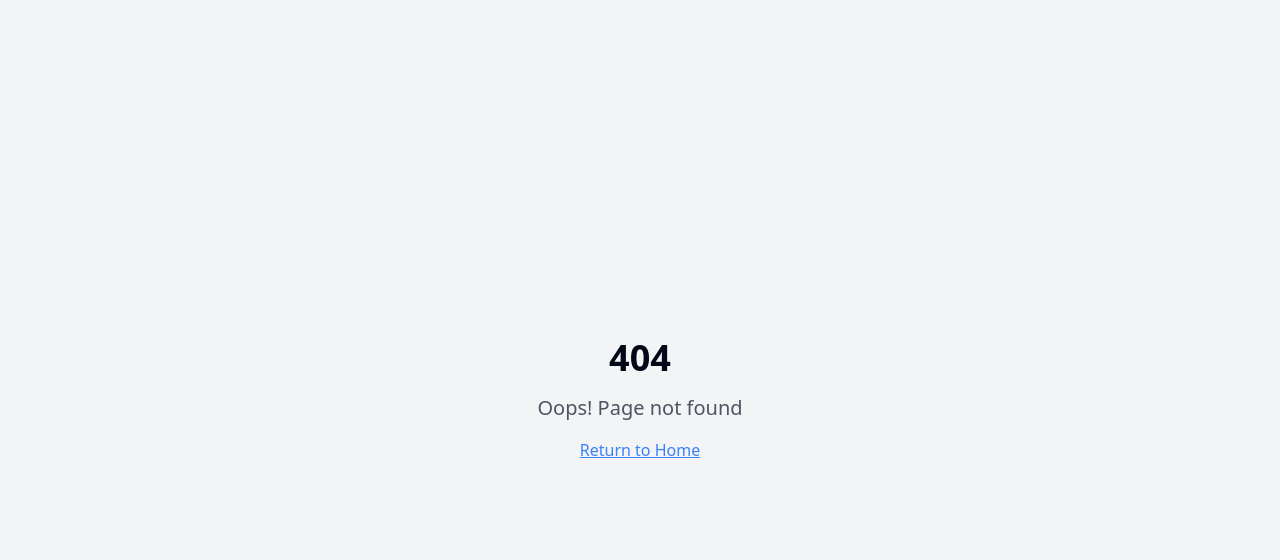
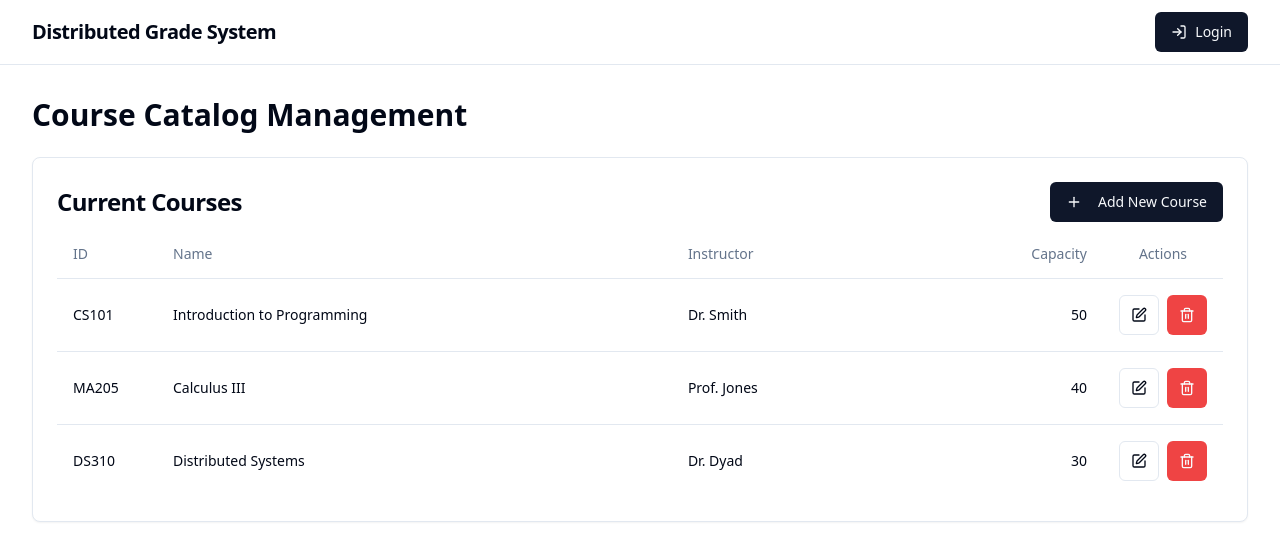
Before and after one commit to houin679/P4STDISCM2, a React (Vite) app: page /faculty/courses in a window 1280 px wide. Before the commit this address had no page. Shown: the top 560 px of the page. Built offline with nearby package versions, Linux system fonts and the light colour scheme.

Commit message:
[dyad] Added Faculty Course Management page - wrote 4 file(s)

```diff
--- a/src/App.tsx
+++ b/src/App.tsx
@@ -9,6 +9,7 @@ import Login from "./pages/Login";
 import Courses from "./pages/Courses";
 import Grades from "./pages/Grades";
 import GradeUpload from "./pages/GradeUpload";
+import FacultyCourseManagement from "./pages/FacultyCourseManagement";
 import { MockAuthProvider } from "./hooks/use-mock-auth";
 
 const queryClient = new QueryClient();
@@ -26,6 +27,7 @@ const App = () => (
             <Route path="/courses" element={<Courses />} />
             <Route path="/grades" element={<Grades />} />
             <Route path="/faculty/upload" element={<GradeUpload />} />
+            <Route path="/faculty/courses" element={<FacultyCourseManagement />} />
             {/* ADD ALL CUSTOM ROUTES ABOVE THE CATCH-ALL "*" ROUTE */}
             <Route path="*" element={<NotFound />} />
           </Routes>
--- a/src/components/Header.tsx
+++ b/src/components/Header.tsx
@@ -1,7 +1,7 @@
 import { Link } from "react-router-dom";
 import { Button } from "@/components/ui/button";
 import { useMockAuth } from "@/hooks/use-mock-auth";
-import { LogIn, LogOut, BookOpen, GraduationCap, Upload } from "lucide-react";
+import { LogIn, LogOut, BookOpen, GraduationCap, Upload, LayoutList } from "lucide-react";
 
 const Header = () => {
   const { userRole, logout } = useMockAuth();
@@ -23,6 +23,12 @@ const Header = () => {
       path: "/faculty/upload",
       label: "Grade Upload",
       icon: Upload,
+      roles: ["faculty"],
+    },
+    {
+      path: "/faculty/courses",
+      label: "Course Management",
+      icon: LayoutList,
       roles: ["faculty"],
     },
   ];
--- /dev/null
+++ b/src/pages/FacultyCourseManagement.tsx
@@ -0,0 +1,211 @@
+import React, { useState } from "react";
+import Layout from "@/components/Layout";
+import { Card, CardHeader, CardTitle, CardDescription, CardContent } from "@/components/ui/card";
+import { Button } from "@/components/ui/button";
+import { Table, TableBody, TableCell, TableHead, TableHeader, TableRow } from "@/components/ui/table";
+import { Dialog, DialogContent, DialogHeader, DialogTitle, DialogTrigger, DialogFooter } from "@/components/ui/dialog";
+import { Input } from "@/components/ui/input";
+import { Label } from "@/components/ui/label";
+import { showSuccess, showError } from "@/utils/toast";
+import { Plus, Trash2, Edit } from "lucide-react";
+
+interface Course {
+  id: string;
+  name: string;
+  instructor: string;
+  capacity: number;
+}
+
+const initialMockCourses: Course[] = [
+  { id: "CS101", name: "Introduction to Programming", instructor: "Dr. Smith", capacity: 50 },
+  { id: "MA205", name: "Calculus III", instructor: "Prof. Jones", capacity: 40 },
+  { id: "DS310", name: "Distributed Systems", instructor: "Dr. Dyad", capacity: 30 },
+];
+
+const FacultyCourseManagement = () => {
+  const [courses, setCourses] = useState<Course[]>(initialMockCourses);
+  const [isDialogOpen, setIsDialogOpen] = useState(false);
+  const [editingCourse, setEditingCourse] = useState<Course | null>(null);
+  const [formState, setFormState] = useState<Omit<Course, 'id'> & { id: string }>({
+    id: "",
+    name: "",
+    instructor: "",
+    capacity: 0,
+  });
+
+  React.useEffect(() => {
+    if (editingCourse) {
+      setFormState(editingCourse);
+    } else {
+      setFormState({ id: "", name: "", instructor: "", capacity: 0 });
+    }
+  }, [editingCourse]);
+
+  const handleFormChange = (e: React.ChangeEvent<HTMLInputElement>) => {
+    const { id, value } = e.target;
+    setFormState(prev => ({
+      ...prev,
+      [id]: id === 'capacity' ? parseInt(value) || 0 : value,
+    }));
+  };
+
+  const handleSaveCourse = (e: React.FormEvent) => {
+    e.preventDefault();
+
+    if (!formState.id || !formState.name || !formState.instructor || formState.capacity <= 0) {
+      showError("Please fill in all fields correctly.");
+      return;
+    }
+
+    if (editingCourse) {
+      // Edit existing course
+      setCourses(courses.map(c => c.id === editingCourse.id ? { ...formState, capacity: Number(formState.capacity) } : c));
+      showSuccess(`Course ${formState.id} updated successfully! (Mock Action)`);
+    } else {
+      // Add new course
+      if (courses.some(c => c.id === formState.id)) {
+        showError(`Course ID ${formState.id} already exists.`);
+        return;
+      }
+      setCourses([...courses, { ...formState, capacity: Number(formState.capacity) }]);
+      showSuccess(`Course ${formState.id} added successfully! (Mock Action)`);
+    }
+
+    setIsDialogOpen(false);
+    setEditingCourse(null);
+  };
+
+  const handleDeleteCourse = (courseId: string) => {
+    if (confirm(`Are you sure you want to delete course ${courseId}?`)) {
+      setCourses(courses.filter(c => c.id !== courseId));
+      showSuccess(`Course ${courseId} deleted successfully! (Mock Action)`);
+    }
+  };
+
+  const openAddDialog = () => {
+    setEditingCourse(null);
+    setIsDialogOpen(true);
+  };
+
+  const openEditDialog = (course: Course) => {
+    setEditingCourse(course);
+    setIsDialogOpen(true);
+  };
+
+  return (
+    <Layout>
+      <h1 className="text-3xl font-bold mb-6">Course Catalog Management</h1>
+      <Card>
+        <CardHeader className="flex flex-row items-center justify-between space-y-0 pb-2">
+          <CardTitle className="text-2xl font-bold">Current Courses</CardTitle>
+          <Dialog open={isDialogOpen} onOpenChange={setIsDialogOpen}>
+            <DialogTrigger asChild>
+              <Button onClick={openAddDialog}>
+                <Plus className="mr-2 h-4 w-4" /> Add New Course
+              </Button>
+            </DialogTrigger>
+            <DialogContent className="sm:max-w-[425px]">
+              <DialogHeader>
+                <DialogTitle>{editingCourse ? "Edit Course" : "Add New Course"}</DialogTitle>
+                <CardDescription>
+                  {editingCourse ? `Editing course ${editingCourse.id}` : "Enter details for the new course."}
+                </CardDescription>
+              </DialogHeader>
+              <form onSubmit={handleSaveCourse}>
+                <div className="grid gap-4 py-4">
+                  <div className="grid grid-cols-4 items-center gap-4">
+                    <Label htmlFor="id" className="text-right">
+                      Course ID
+                    </Label>
+                    <Input
+                      id="id"
+                      value={formState.id}
+                      onChange={handleFormChange}
+                      className="col-span-3"
+                      required
+                      disabled={!!editingCourse}
+                    />
+                  </div>
+                  <div className="grid grid-cols-4 items-center gap-4">
+                    <Label htmlFor="name" className="text-right">
+                      Name
+                    </Label>
+                    <Input
+                      id="name"
+                      value={formState.name}
+                      onChange={handleFormChange}
+                      className="col-span-3"
+                      required
+                    />
+                  </div>
+                  <div className="grid grid-cols-4 items-center gap-4">
+                    <Label htmlFor="instructor" className="text-right">
+                      Instructor
+                    </Label>
+                    <Input
+                      id="instructor"
+                      value={formState.instructor}
+                      onChange={handleFormChange}
+                      className="col-span-3"
+                      required
+                    />
+                  </div>
+                  <div className="grid grid-cols-4 items-center gap-4">
+                    <Label htmlFor="capacity" className="text-right">
+                      Capacity
+                    </Label>
+                    <Input
+                      id="capacity"
+                      type="number"
+                      value={formState.capacity}
+                      onChange={handleFormChange}
+                      className="col-span-3"
+                      required
+                      min={1}
+                    />
+                  </div>
+                </div>
+                <DialogFooter>
+                  <Button type="submit">{editingCourse ? "Save Changes" : "Create Course"}</Button>
+                </DialogFooter>
+              </form>
+            </DialogContent>
+          </Dialog>
+        </CardHeader>
+        <CardContent>
+          <Table>
+            <TableHeader>
+              <TableRow>
+                <TableHead className="w-[100px]">ID</TableHead>
+                <TableHead>Name</TableHead>
+                <TableHead>Instructor</TableHead>
+                <TableHead className="text-right">Capacity</TableHead>
+                <TableHead className="text-center w-[120px]">Actions</TableHead>
+              </TableRow>
+            </TableHeader>
+            <TableBody>
+              {courses.map((course) => (
+                <TableRow key={course.id}>
+                  <TableCell className="font-medium">{course.id}</TableCell>
+                  <TableCell>{course.name}</TableCell>
+                  <TableCell>{course.instructor}</TableCell>
+                  <TableCell className="text-right">{course.capacity}</TableCell>
+                  <TableCell className="flex justify-center space-x-2">
+                    <Button variant="outline" size="icon" onClick={() => openEditDialog(course)}>
+                      <Edit className="h-4 w-4" />
+                    </Button>
+                    <Button variant="destructive" size="icon" onClick={() => handleDeleteCourse(course.id)}>
+                      <Trash2 className="h-4 w-4" />
+                    </Button>
+                  </TableCell>
+                </TableRow>
+              ))}
+            </TableBody>
+          </Table>
+        </CardContent>
+      </Card>
+    </Layout>
+  );
+};
+
+export default FacultyCourseManagement;
--- a/src/pages/Index.tsx
+++ b/src/pages/Index.tsx
@@ -30,11 +30,16 @@ const Index = () => {
     );
   } else if (userRole === "faculty") {
     title = "Faculty Dashboard";
-    description = "Manage grade submissions for your courses.";
+    description = "Manage grade submissions and course catalog.";
     actions = (
-      <Button asChild size="lg">
-        <Link to="/faculty/upload">Upload Grades</Link>
-      </Button>
+      <div className="flex flex-col sm:flex-row justify-between w-full gap-4">
+        <Button asChild>
+          <Link to="/faculty/upload">Upload Grades</Link>
+        </Button>
+        <Button asChild variant="outline">
+          <Link to="/faculty/courses">Manage Courses</Link>
+        </Button>
+      </div>
     );
   }
 
```
